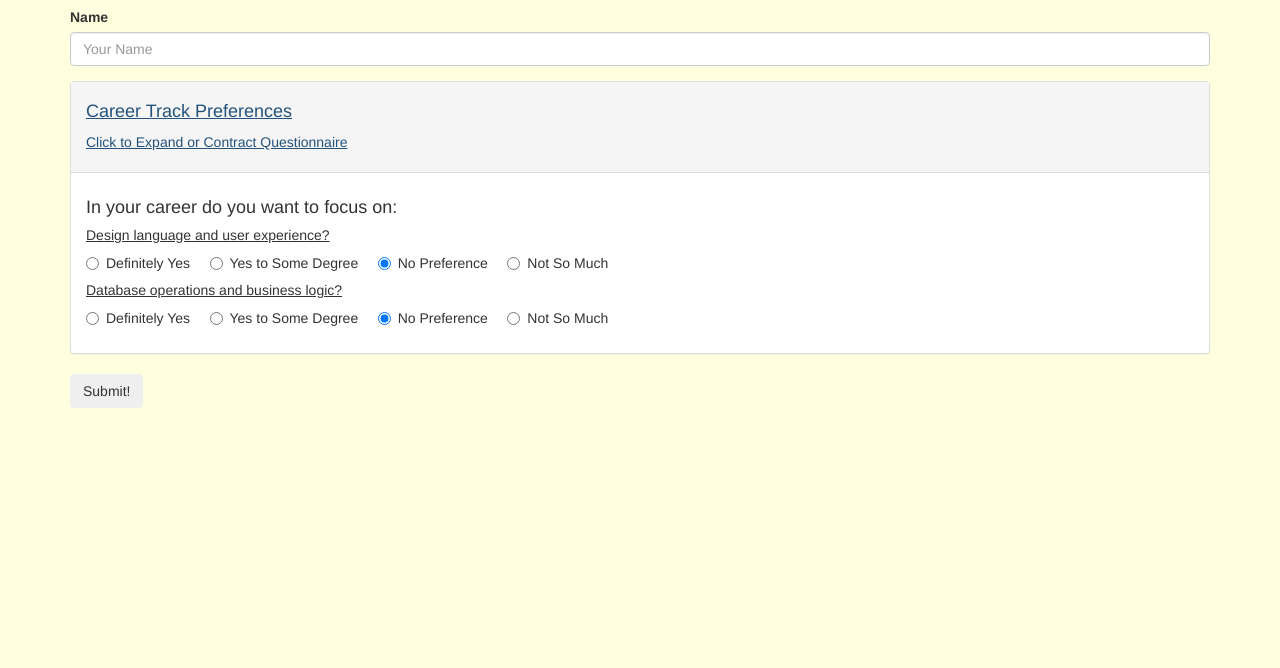
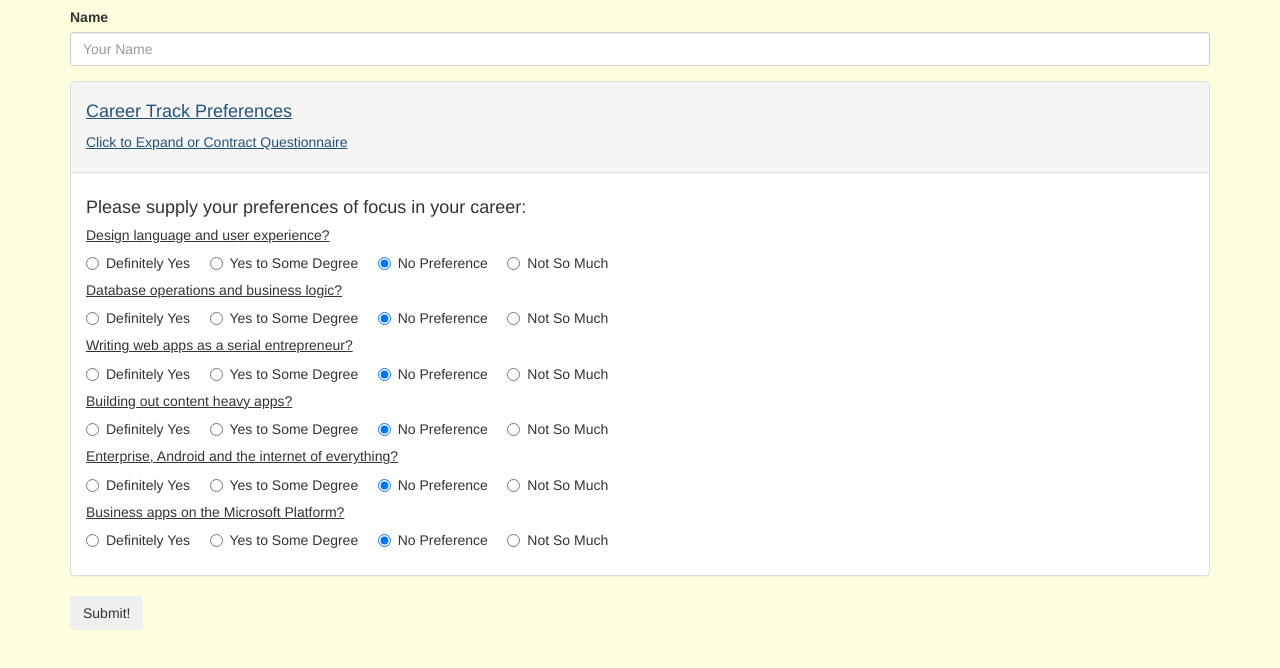
Before and after one commit to bseaver/track-suggester, a plain HTML site: page index.html in a window 1280 px wide. Both pictures are taken after a click on the element 640 px from the left and 213 px from the top of the page. Shown: the part 86-754 px from the top of the page. Drawn offline with Linux system fonts and the light colour scheme.

Commit message:
add question content to the index.html

```diff
--- a/index.html
+++ b/index.html
@@ -30,10 +30,19 @@
             </div>
 
             <div class="panel-body">
-              <h4>In your career do you want to focus on:</h4>
-              <!-- The following is Header and Radio Buttons are a template -->
+              <h4>Please supply your preferences of focus in your career:</h4>
+
+
+              <!-- Note:  All the questions are pairs of h5's and divs.
+              The only difference between the pairs are:
+              1. The question in the h5 and
+              2. The name in the inputs in the div.
+              Thus, a list of questions and names could
+              be used to generate the HTMS list of questions by
+              repeating the h5 - div pairs with those 2 parameters -->
+
+
               <h5><u>Design language and user experience?</u></h5>
-
               <div class="radio questionnaireScore">
                 <label>
                   <input type="radio" name="design" value ="2">
@@ -53,8 +62,8 @@
                 </label>
               </div>
 
+
               <h5><u>Database operations and business logic?</u></h5>
-
               <div class="radio questionnaireScore">
                 <label>
                   <input type="radio" name="programming" value ="2">
@@ -70,6 +79,90 @@
                 </label>
                 <label>
                   <input type="radio"  name="programming" value ="-1">
+                  Not So Much
+                </label>
+              </div>
+
+
+              <h5><u>Writing web apps as a serial entrepreneur?</u></h5>
+              <div class="radio questionnaireScore">
+                <label>
+                  <input type="radio" name="ruby" value ="2">
+                  Definitely Yes &nbsp; &nbsp;
+                </label>
+                <label>
+                  <input type="radio" name="ruby" value ="1">
+                  Yes to Some Degree &nbsp; &nbsp;
+                </label>
+                <label>
+                  <input type="radio"  name="ruby" value ="0" checked>
+                  No Preference &nbsp; &nbsp;
+                </label>
+                <label>
+                  <input type="radio"  name="ruby" value ="-1">
+                  Not So Much
+                </label>
+              </div>
+
+
+              <h5><u>Building out content heavy apps?</u></h5>
+              <div class="radio questionnaireScore">
+                <label>
+                  <input type="radio" name="php" value ="2">
+                  Definitely Yes &nbsp; &nbsp;
+                </label>
+                <label>
+                  <input type="radio" name="php" value ="1">
+                  Yes to Some Degree &nbsp; &nbsp;
+                </label>
+                <label>
+                  <input type="radio"  name="php" value ="0" checked>
+                  No Preference &nbsp; &nbsp;
+                </label>
+                <label>
+                  <input type="radio"  name="php" value ="-1">
+                  Not So Much
+                </label>
+              </div>
+
+
+              <h5><u>Enterprise, Android and the internet of everything?</u></h5>
+              <div class="radio questionnaireScore">
+                <label>
+                  <input type="radio" name="java" value ="2">
+                  Definitely Yes &nbsp; &nbsp;
+                </label>
+                <label>
+                  <input type="radio" name="java" value ="1">
+                  Yes to Some Degree &nbsp; &nbsp;
+                </label>
+                <label>
+                  <input type="radio"  name="java" value ="0" checked>
+                  No Preference &nbsp; &nbsp;
+                </label>
+                <label>
+                  <input type="radio"  name="java" value ="-1">
+                  Not So Much
+                </label>
+              </div>
+
+
+              <h5><u>Business apps on the Microsoft Platform?</u></h5>
+              <div class="radio questionnaireScore">
+                <label>
+                  <input type="radio" name="dotNet" value ="2">
+                  Definitely Yes &nbsp; &nbsp;
+                </label>
+                <label>
+                  <input type="radio" name="dotNet" value ="1">
+                  Yes to Some Degree &nbsp; &nbsp;
+                </label>
+                <label>
+                  <input type="radio"  name="dotNet" value ="0" checked>
+                  No Preference &nbsp; &nbsp;
+                </label>
+                <label>
+                  <input type="radio"  name="dotNet" value ="-1">
                   Not So Much
                 </label>
               </div>
```
